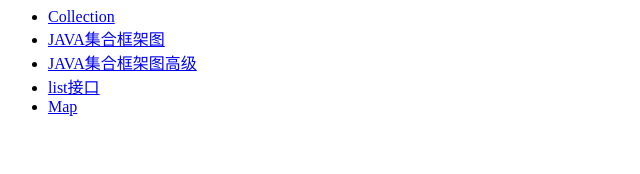
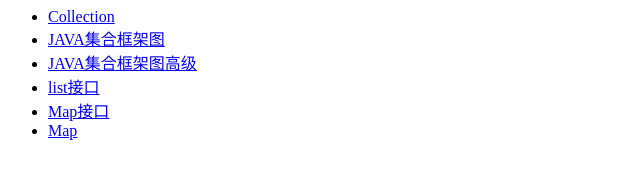
Before and after one commit to octopus-edu/resources, a plain HTML site: page index.html in a window 1280 px wide. Shown: the whole page, without its empty margins (0-640 px from the left). Drawn offline with Linux system fonts and the light colour scheme.

Commit message:
Update index.html

```diff
--- a/index.html
+++ b/index.html
@@ -3,5 +3,6 @@
 <li><a href="collection/JAVA集合框架图.gif" target="_blank">JAVA集合框架图</a></li>
 <li><a href="collection/JAVA集合框架图.png" target="_blank">JAVA集合框架图高级</a></li>
 <li><a href="collection/list接口.png" target="_blank">list接口</a></li>
+<li><a href="collection/Map接口.png" target="_blank">Map接口</a></li>
 <li><a href="collection/Map.png" target="_blank">Map</a></li>
 </ul>
```
